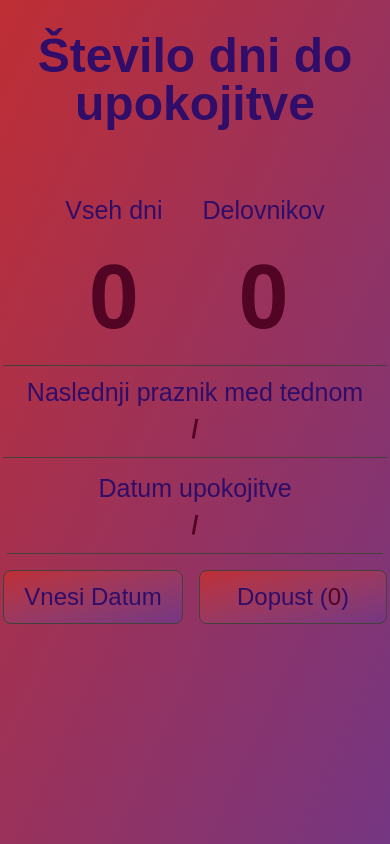
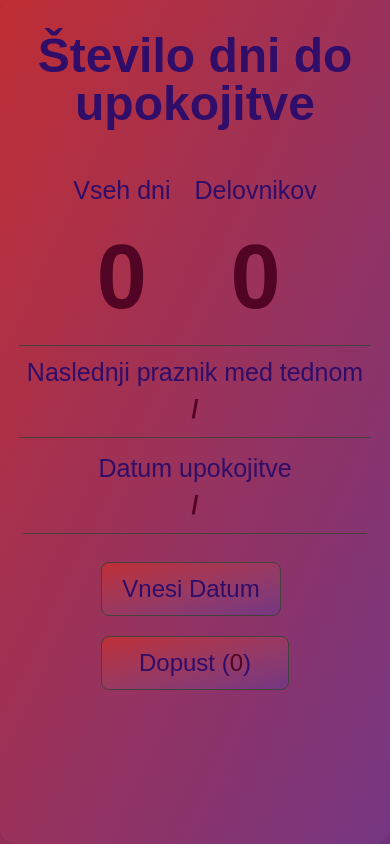
Before and after one commit to DomenGoli/Delovniki, a React (Vite) app: page / in a window 390 px wide. Built offline with nearby package versions, Linux system fonts and the light colour scheme.

Commit message:
responsive designs

```diff
--- a/src/App.tsx
+++ b/src/App.tsx
@@ -166,11 +166,11 @@ function App() {
     );
 
     return (
-        <div className="relative lg:w-[40rem] lg:h-[35rem] w-[100%] h-[100vh] lg:bg-white/5 flex flex-col items-center rounded-2xl shadow-2xl lg:gap-0 gap-11 p-[1rem] transition-all duration-2000 lg:border-1 border-stone-700 text-violet-950">
+        <div className="relative sm:w-[40rem] min-w-[100%] sm:min-h-0 min-h-full sm:h-[35rem] w-[100%] h-[100vh] lg:bg-white/5 flex flex-col items-center rounded-2xl shadow-2xl sm:gap-0 gap-11 p-[1rem] transition-all duration-2000 sm:border-1 border-stone-700 text-violet-950">
             <Title />
             <div className="divide-y-1 divide-stone-700">
 
-            <div className="flex gap-10 justify-center items-center">
+            <div className="flex gap-6 sm:gap-10 justify-center items-center">
                 <DisplayResult
                     result={selectedDate.getTime() > Date.now() ? totalDays : 0}
                     // result={totalDays}
@@ -184,7 +184,7 @@ function App() {
 
             <NextHolliday>{nextHolliday}</NextHolliday>
             <DisplayDate selectedDate={selectedDate} />
-            <div className="flex gap-2">
+            <div className="flex gap-0 sm:gap-2 flex-col sm:flex-row pt-3 sm:pt-0 items-center">
                 <ButtonTarget
                     showDateForm={showDateForm}
                     onClick={(e) => handleShowDateForm(e)}
--- a/src/components/Title.tsx
+++ b/src/components/Title.tsx
@@ -1,6 +1,6 @@
 function Title() {
     return (
-        <div className=" mb-5 mt-4">
+        <div className=" sm:mb-5 mt-4">
             <h1 className="text-5xl text-center font-bold text-shadow-fuchsia-900">Število dni do upokojitve</h1>
         </div>
     );
```
